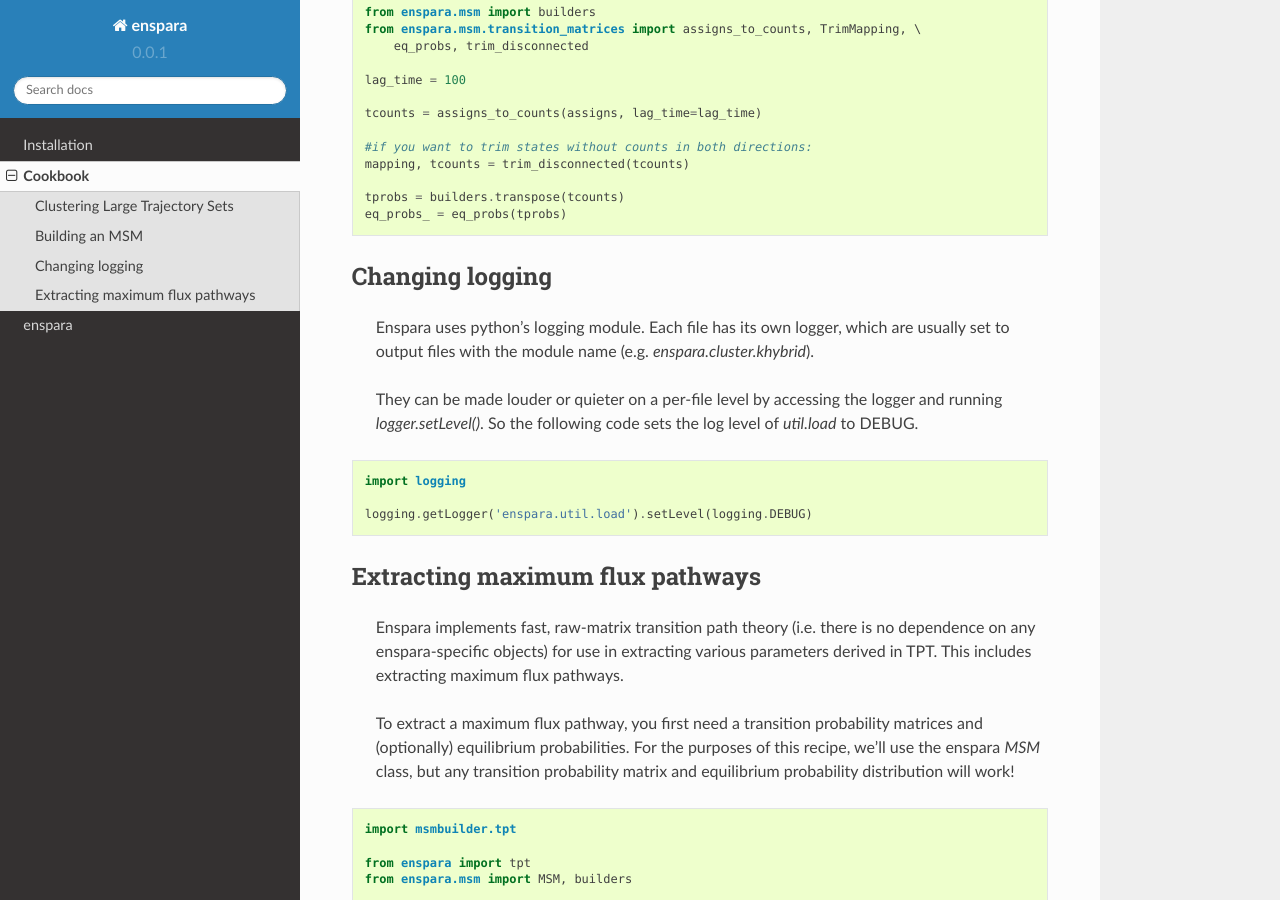
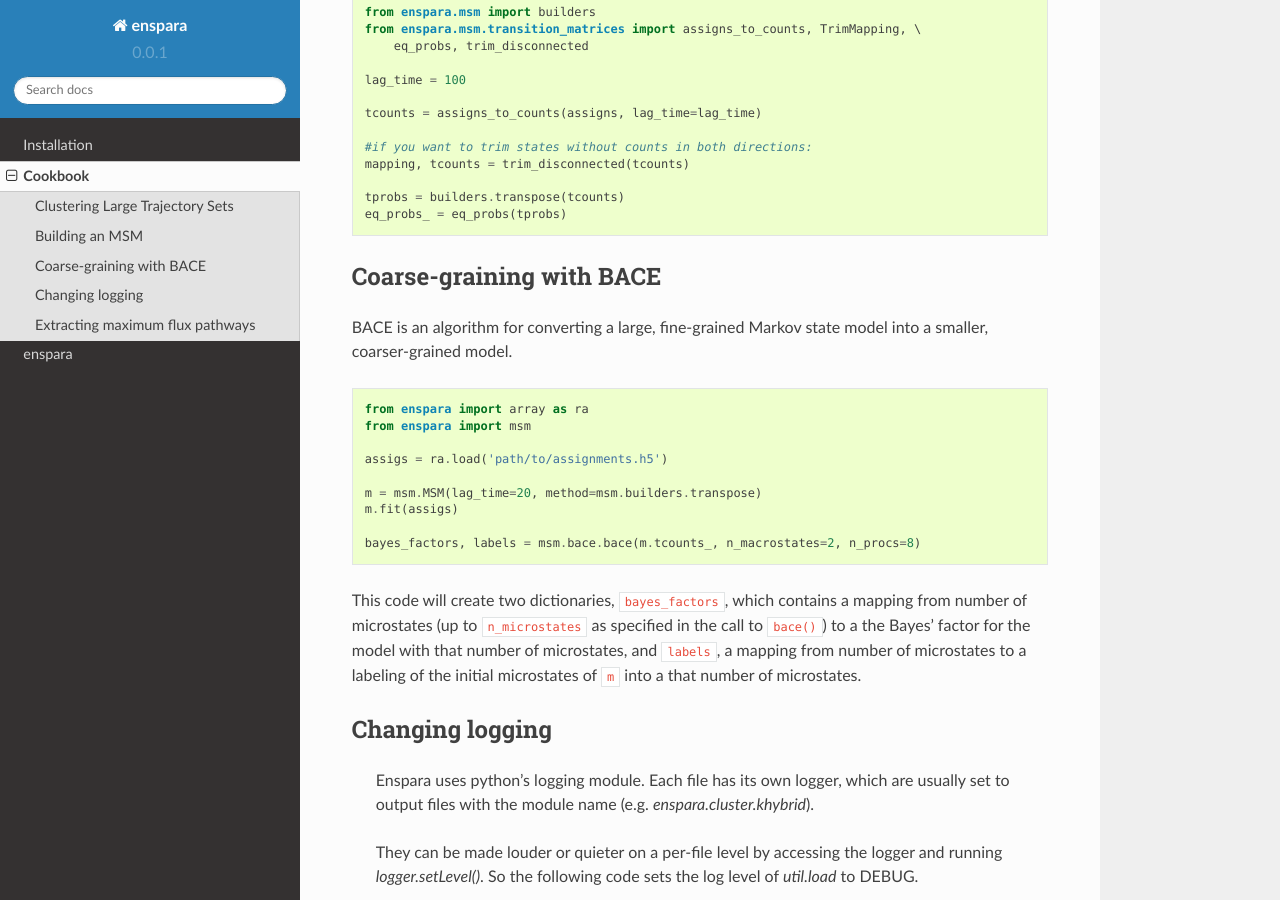
Before and after one commit to bowman-lab/enspara, a Sphinx documentation site: the page built from docs/source/cookbook.rst, in a window 1280 px wide and 900 px high, scrolled down 1494 px. Built offline with Sphinx 7.4.7 and the Read the Docs theme 2.0.0, drawn with Linux system fonts in a browser that asks for light colours.

Commit message:
Add BACE usage to cookbook.

```diff
--- a/docs/source/cookbook.rst
+++ b/docs/source/cookbook.rst
@@ -86,6 +86,31 @@ Using the function-level interface
     eq_probs_ = eq_probs(tprobs)
 
 
+Coarse-graining with BACE
+-------------------------
+
+BACE is an algorithm for converting a large, fine-grained Markov state model into
+a smaller, coarser-grained model.
+
+.. code-block:: python
+
+    from enspara import array as ra
+    from enspara import msm
+
+    assigs = ra.load('path/to/assignments.h5')
+
+    m = msm.MSM(lag_time=20, method=msm.builders.transpose)
+    m.fit(assigs)
+
+    bayes_factors, labels = msm.bace.bace(m.tcounts_, n_macrostates=2, n_procs=8)
+
+This code will create two dictionaries, ``bayes_factors``, which contains a mapping from
+number of microstates (up to ``n_microstates`` as specified in the call to ``bace()``) to
+a the Bayes' factor for the model with that number of microstates, and ``labels``, a
+mapping from number of microstates to a labeling of the initial microstates of ``m`` into
+a that number of microstates.
+
+
 Changing logging
 ----------------
     Enspara uses python's logging module. Each file has its own logger, which are
```
